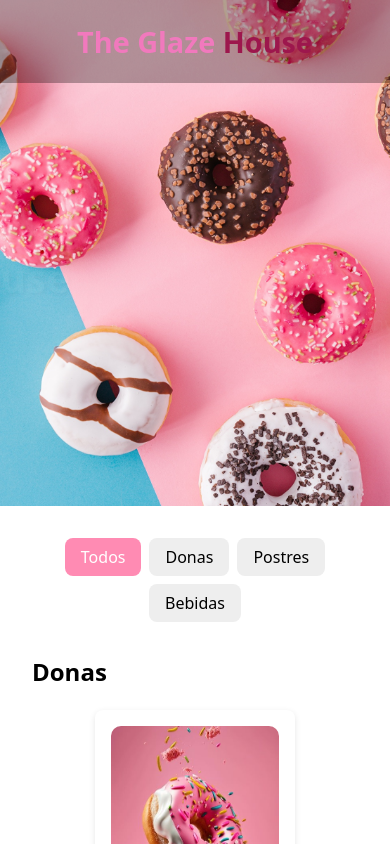
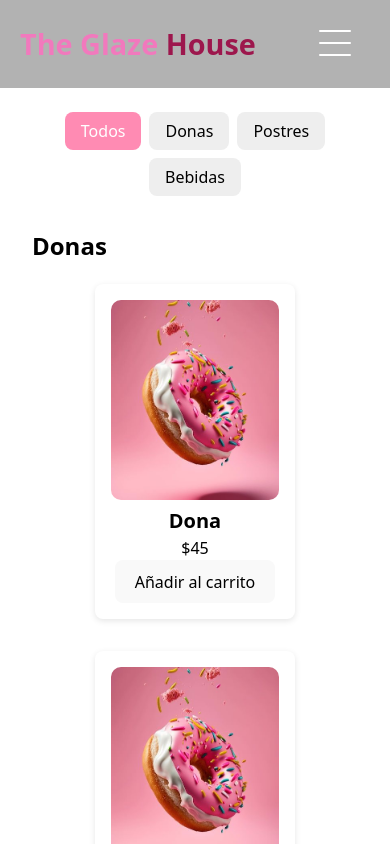
Before and after one commit to eligamer0/The-Glaze-House, a React (Vite) app: page /pages/Productos in a window 390 px wide. Shown: the top 844 px of the page. Built offline with nearby package versions, Linux system fonts and the light colour scheme.

Commit message:
add menu en dispositivos moviles

```diff
--- a/src/App.jsx
+++ b/src/App.jsx
@@ -3,13 +3,20 @@ import Header from './components/Header';
 import Footer from './components/Footer';
 import Home from './pages/Home';
 import Productos from './pages/Productos';
+import Fondo from './components/fondo';
 
 function App() {
   return (
     <>
       <Header />
       <Routes>
-        <Route path="/" element={<Home />} />
+        <Route path="/" element={
+            <>
+              <Fondo />
+              <Home />
+            </>
+          }
+        />
         <Route path="/pages/Productos" element={<Productos />} />
       </Routes>
       <Footer />
--- a/src/components/Footer.css
+++ b/src/components/Footer.css
@@ -1,6 +1,7 @@
 .footer {
     background-color: #000;
     padding: 20px 50px;
+    width: 100vw;
 }
 .footer-content {
     display: flex;
--- a/src/components/Header.css
+++ b/src/components/Header.css
@@ -1,4 +1,4 @@
-.header {
+.fondo-header {
     background-image: url('../assets/fondo-header.jpg');
     background-size: cover;
     background-repeat: no-repeat;
@@ -13,10 +13,13 @@
 }
 
 .navegation {
-    position: absolute;
+    position: fixed;
     top: 0;
     left: 0;
     right: 0;
+
+    /* height: 20vh; */
+    z-index: 2;
 
     display: flex;
     justify-content: space-between;
@@ -99,13 +102,86 @@
     color: #ffd1dc;
 }
 
+.menu {
+    display: none;
+}
+.button-menu {
+    display: flex;
+    flex-direction: column;
+    width: 4.4rem;
+    height: 3rem;
+    border: 0;
+    background: transparent;
+    gap: 0.65rem;
+    cursor: pointer;
+    position: relative;
+    z-index: 2;
+
+}
+.button-menu div {
+    background: #fff;
+    height: 2px;
+    width: 100%;
+    border-radius: 5px;
+    transition: all 0.5s;
+    transform-origin: left;
+}
+.button-menu.active div:first-child {
+    transform: rotate(45deg);
+    background: #fff;
+}
+.button-menu.active div:nth-child(2) {
+    opacity: 0;
+}
+.button-menu.active div:last-child {
+    transform: rotate(-45deg);
+    background: #fff;
+}
+
+.overlay {
+    height: 100%;
+    width: 0;
+    position: fixed;
+    z-index: 1;
+    top: 0;
+    left: 0;
+    background-color: rgba(0, 0, 0, 0.9);
+    overflow-x: hidden;
+    transition: 0.5s;
+}
+
+.overlay-content {
+    position: relative;
+    top: 25%;
+    width: 100%;
+    text-align: center;
+    margin-top: 30px;
+}
+
+.overlay a {
+    padding: 8px;
+    text-decoration: none;
+    font-size: 36px;
+    color: #ffd1dc;
+    display: block;
+    transition: 0.3s;
+}
+
+.overlay a:hover, .overlay a:focus {
+    color: #ff8bb3;
+}
+
+/* Bloquear scroll cuando el menú esté abierto */
+body.menu-open {
+    overflow: hidden;
+}
+
 @media (max-width: 768px) {
-    .header {
-        height: 60vh; /* Reduce la altura del header */
+    .fondo-header {
+        height: 60vh; /* Reduce la altura del fondo del header */
     }
     .navegation {
-        flex-direction: column;
-        align-items: center;
+        padding: 20px;
     }
     .nav {
         display: none;
@@ -121,4 +197,7 @@
     .hero-text p{
         font-size: 1.2rem;
     }
+    .menu {
+        display: flex;
+    }
 }
--- a/src/components/Header.jsx
+++ b/src/components/Header.jsx
@@ -1,29 +1,71 @@
+import { useState, useEffect } from 'react';
 import { Link } from 'react-router-dom';
 import './Header.css';
 
 function Header() {
+  const [menuOpen, setMenuOpen] = useState(false);
+
+  // Bloquear scroll cuando el menú esté abierto
+  useEffect(() => {
+    if (menuOpen) {
+      document.body.classList.add('menu-open');
+    } else {
+      document.body.classList.remove('menu-open');
+    }
+  }, [menuOpen]);
+
+  // Alternar el menú
+  const toggleMenu = () => {
+    setMenuOpen(prev => !prev);
+  };
+
+  // Cerrar menú al hacer clic en un enlace
+  const closeMenu = () => {
+    setMenuOpen(false);
+  };
+
   return (
     <header className="header">
-
       <div className='navegation'>
         <div className="logo-nav">
-                <h2>The Glaze <span>House</span> </h2>
+          <Link to={"/"}>
+            <h2>The Glaze <span>House</span></h2>
+          </Link>
         </div>
 
         <nav className="nav">
           <ul>
             <li><Link to="/">Inicio</Link></li>
-                    <li><Link to="./pages/Productos">Productos</Link></li>
+            <li><Link to="/pages/Productos">Productos</Link></li>
             <li><a href="#">Contacto</a></li>
           </ul>
         </nav>
+
+        <div className='menu'>
+          <button
+            className={`button-menu ${menuOpen ? 'active' : ''}`}
+            id="menuButton"
+            onClick={toggleMenu}
+          >
+            <div></div>
+            <div></div>
+            <div></div>
+          </button>
+
+          <div
+            className="overlay"
+            id="myNav"
+            style={{ width: menuOpen ? '100%' : '0' }}
+          >
+            <div className="overlay-content">
+              <Link to="/" onClick={closeMenu}>Inicio</Link>
+              <a href="#" onClick={closeMenu}>Nosotros</a>
+              <Link to="/pages/Productos" onClick={closeMenu}>Productos</Link>
+              <a href="#" onClick={closeMenu}>Contacto</a>
             </div>
-
-        <div className="hero-text">
-            <h1>The Glaze House</h1>
-            <p>Bienvenido a nuestra dulce tienda de donas 🍩</p>
           </div>
-
+        </div>
+      </div>
     </header>
   );
 }
--- /dev/null
+++ b/src/components/fondo.jsx
@@ -0,0 +1,15 @@
+import './Header.css';
+
+function fondo() {
+    return (
+        <div className="fondo-header">
+            <div className="hero-text">
+
+                <h1>The Glaze House</h1>
+                <p>Bienvenido a nuestra dulce tienda de donas 🍩</p>
+            </div>
+        </div>
+    )
+}
+
+export default fondo;
--- a/src/pages/Productos.css
+++ b/src/pages/Productos.css
@@ -1,5 +1,6 @@
 .all-products-page {
   padding: 2rem;
+  padding-top: 7rem;
 }
 
 .category-section {
```
Lines whose indentation alone changed are shown as unchanged.
